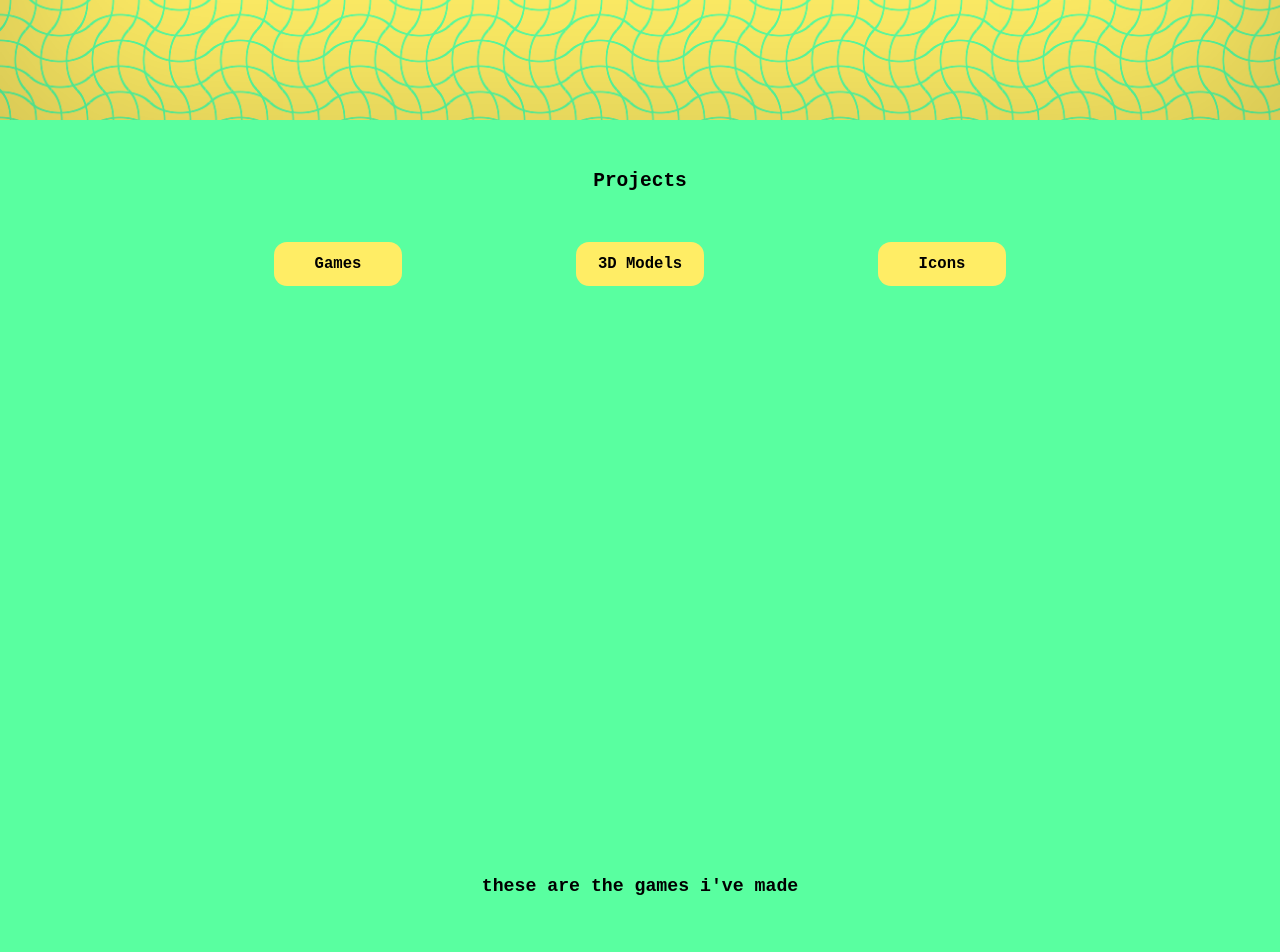
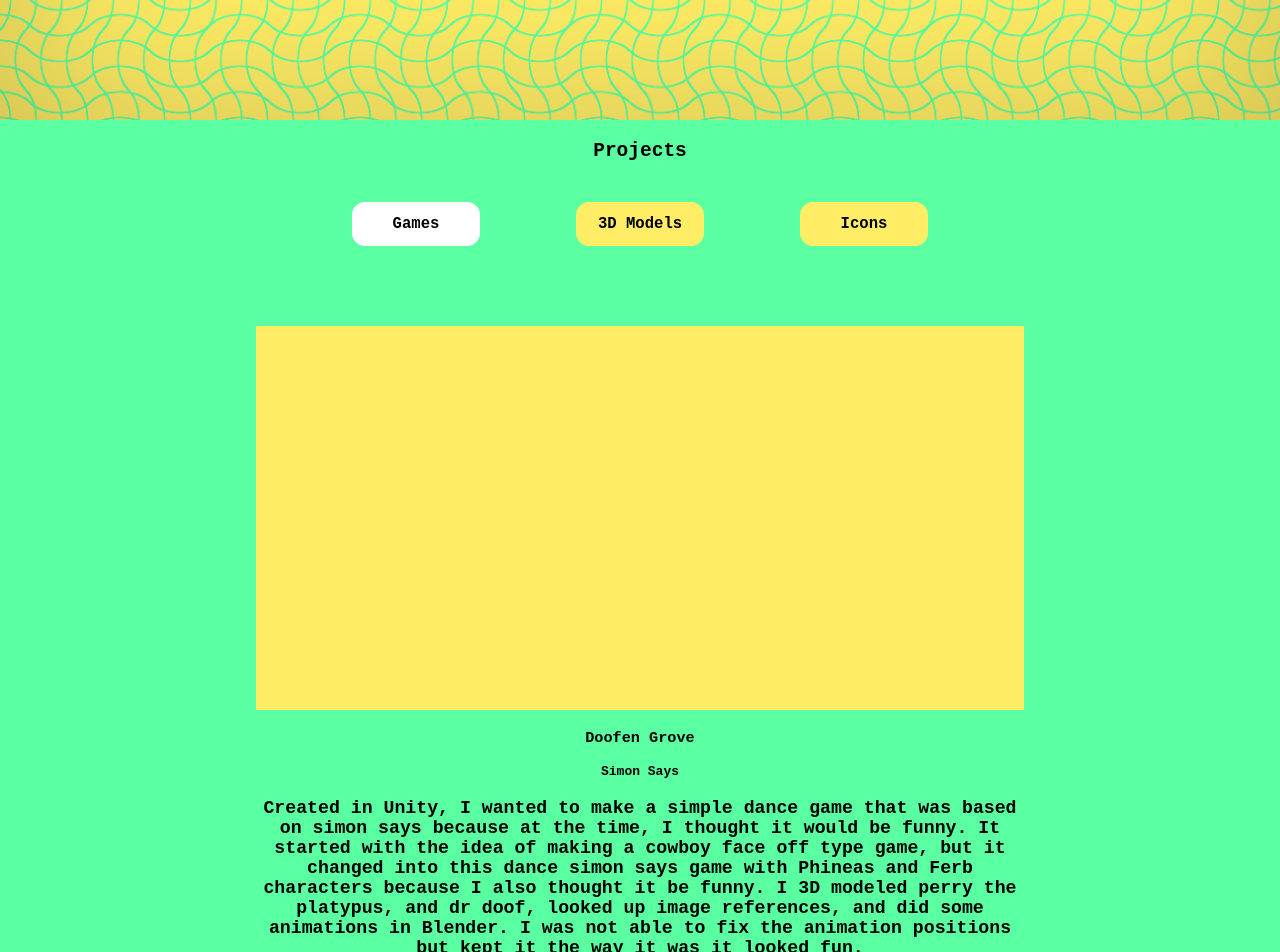
Before and after one commit to Ho0b/portfoliio2025, a React (Create React App) app: page / in a window 1280 px wide. Shown: the part 1080-2032 px from the top of the page. Built offline with nearby package versions, Linux system fonts and the light colour scheme.

Commit message:
added a disable feature to the buttons

```diff
--- a/src/App.css
+++ b/src/App.css
@@ -32,6 +32,7 @@
 html{
   scrollbar-width: none;
   scroll-behavior: smooth;
+  background-color: var(--secColor);
 }
 
 main{
@@ -154,11 +155,20 @@ Button{
   min-width: 128px;
   max-width: fit-content;
   box-shadow: 0 0 black;
-  transition: filter .1s ease-in-out, box-shadow .3s ease-in-out;
+  transition: filter .1s ease-in-out, box-shadow .1s ease-in-out;
 
   &:hover{
     filter: invert();
     box-shadow: 5px 5px white;
+  }
+
+  &:disabled{
+    background-color: white;
+  }
+
+  &:disabled:hover{
+    box-shadow: none;
+    filter: none;
   }
 }
 
@@ -177,7 +187,8 @@ ID - ID
   width: 100%;
   align-self: center;
   justify-content: space-evenly;
-  max-width: 1080px;
+  max-width: 768px;
+  padding: 20px 0 20px 0;
 }
 
 #introCard{
@@ -233,7 +244,7 @@ ID - ID
 #projectsh2{
   background-color: var(--secColor);
   margin: 0;
-  padding: 50px;
+  padding: 20px;
 }
 
 /*
@@ -243,6 +254,16 @@ CLASSES - CLASSES -
 CLASSES - CLASSES -
 CLASSES - CLASSES -
 */
+
+.gameSectionArticle{
+  width: 90vw;
+  max-width: 768px;
+
+}
+.gameSectionArticle > video{
+  background-color: var(--priColor);
+  width: 100%;
+}
 
 .primaryOpposite{
   background-color: var(--priColor);
--- a/src/App.js
+++ b/src/App.js
@@ -1,6 +1,7 @@
 import logo from './nh.svg';
 import './App.css';
 import images from './images.json';
+import games from './games.json';
 import { useState, useEffect } from 'react';
 import {Link} from "react-router-dom";
 import {ContactMeButton} from './Buttons';
@@ -10,6 +11,8 @@ import {ContactMeButton} from './Buttons';
 //   {title: "Gallery", id: 1},
 //   {title: "Contact", id: 3},
 // ];
+
+var disabledSection = [true, false, false]
 
 function IntroSection(){
   return(
@@ -25,7 +28,7 @@ function IntroSection(){
           Ranging from games - using Unity / C#, logos, videos, music, short films, animations and
           3D models - using Blender, and I coded this website, using HTML, CSS, JS / React.
         </p>
-        <Link to={"/about"}><button id='aboutMeButton'>More About Me!</button></Link>
+        <Link to={"/about"} onClick={disabledSection = [true, false, false]}><button id='aboutMeButton'>More About Me!</button></Link>
       </div>
   )
 }
@@ -89,12 +92,21 @@ function Gallery(){
   )
 }
 
-
 function Games(){
 
+  var gamesArray = games.FinishedGames.map((game, index) => (
+    <article key={index} className='gameSectionArticle'>
+      <video>
+
+      </video>
+      <h3>{game.gamename}</h3>
+      <h4>{game.genre}</h4>
+      <p>{game.description}</p>
+    </article>
+  ))
   return(
     <section>
-      <p>these are the games i've made</p>
+      {gamesArray}
     </section>
   )
 }
@@ -116,6 +128,9 @@ function FooterSection(){
   )
 }
 
+
+
+
 function Mainsection(){
 
   const [currentSection, setSection]= useState(<Games />)
@@ -124,9 +139,9 @@ function Mainsection(){
     <main>
       <h2 id='projectsh2'>Projects</h2>
       <div id='projectButtons'>
-      <button className='primaryOpposite' onClick={() => setSection(<Games />)}>Games</button>
-      <button className='primaryOpposite' onClick={() => setSection(<Gallery />)}>3D Models</button>
-      <button className='primaryOpposite' onClick={() => setSection(<Logos />)}>Icons</button>
+      <button className='primaryOpposite' disabled={disabledSection[0]} onClick={ () => (setSection(<Games />), disabledSection[0]=true, disabledSection[1]=false, disabledSection[2]=false)}>Games</button>
+      <button className='primaryOpposite' disabled={disabledSection[1]} onClick={() => (setSection(<Gallery />), disabledSection[1]=true, disabledSection[0]=false, disabledSection[2]=false)}>3D Models</button>
+      <button className='primaryOpposite' disabled={disabledSection[2]} onClick={() => (setSection(<Logos />), disabledSection[2]=true, disabledSection[0]=false, disabledSection[1]=false)}>Icons</button>
       </div>
 
       <div>
--- a/src/Buttons.js
+++ b/src/Buttons.js
@@ -2,6 +2,6 @@ import "./App.css"
 
 export function ContactMeButton(){
     return(
-        <button className='aboutPage'>contact me</button>
+        <button className='aboutPage'>Let's Connect!</button>
     )
 }
--- /dev/null
+++ b/src/games.json
@@ -0,0 +1,14 @@
+{
+    "FinishedGames": [
+        {
+        "gamename" : "Doofen Grove",
+        "genre": "Simon Says",
+        "description": "Created in Unity, I wanted to make a simple dance game that was based on simon says because at the time, I thought it would be funny. It started with the idea of making a cowboy face off type game, but it changed into this dance simon says game with Phineas and Ferb characters because I also thought it be funny. I 3D modeled perry the platypus, and dr doof, looked up image references, and did some animations in Blender. I was not able to fix the animation positions but kept it the way it was it looked fun."
+        },
+        {
+        "gamename": "Not Duck Hunt",
+        "genre": "Arcade",
+        "description": "Created in Unity, I made this game with the intention to learn raycasting. I already knew how to get user input, object collisions, and needed a game to learn raycasting. I picked duck hunt as a inspiration because I had never done a 2D game in Unity before so I went with it and recreated the aspects that I could understand. I made the background and other sprites myself using Aesprite, and modeled a gun in Blender then rendered it out."
+        }
+    ]
+}
```
